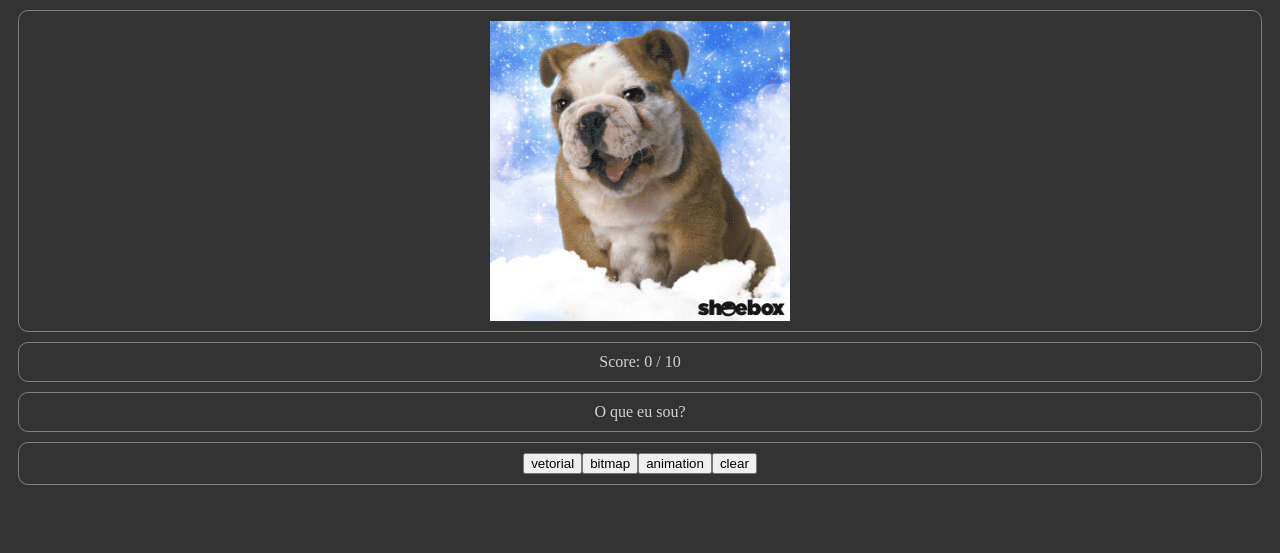
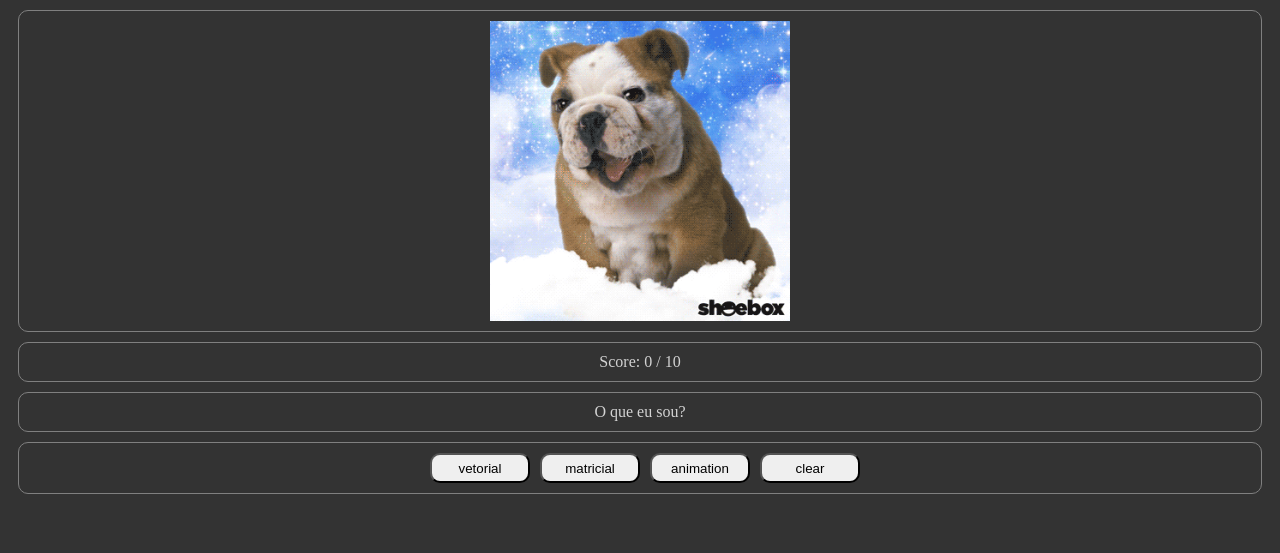
Before and after one commit to shiol/phpmedia, a PHP site: page /media.php in a window 1280 px wide. Shown: the top 553 px of the page. Run offline with PHP 8.4, Linux system fonts and the light colour scheme.

Commit message:
change buttons css

```diff
--- a/media.php
+++ b/media.php
@@ -42,7 +42,7 @@ if (isset($_POST['action']) && isset($_POST['type']) && isset($_POST['answer']))
 if ($type == 'svg' && $answer == 'vetorial') {
     $score += 1;
     echo '<audio id="audio" src="audios/goal.wav" type="audio/wav" autoplay></audio>';
-} else if (($type == 'jpg' || $type == 'png' || $type == 'bmp') && $answer == 'bitmap') {
+} else if (($type == 'jpg' || $type == 'png' || $type == 'bmp') && $answer == 'matricial') {
     $score += 1;
     echo '<audio id="audio" src="audios/goal.wav" type="audio/wav" autoplay></audio>';
 } else if ($type == 'gif'  && $answer == 'animation') {
@@ -74,7 +74,7 @@ if ($score == 10) {
     echo '<div class="box">';
     echo '<input type="hidden" name="action" value="submit" />';
     echo '<input type="submit" name="answer" value="vetorial" disabled>';
-    echo '<input type="submit" name="answer" value="bitmap" disabled>';
+    echo '<input type="submit" name="answer" value="matricial" disabled>';
     echo '<input type="submit" name="answer" value="animation" disabled>';
     echo '<input type="submit" name="answer" value="clear">';
     echo '</div>';
@@ -82,7 +82,7 @@ if ($score == 10) {
     echo '<div class="box">';
     echo '<input type="hidden" name="action" value="submit" />';
     echo '<input type="submit" name="answer" value="vetorial">';
-    echo '<input type="submit" name="answer" value="bitmap">';
+    echo '<input type="submit" name="answer" value="matricial">';
     echo '<input type="submit" name="answer" value="animation">';
     echo '<input type="submit" name="answer" value="clear">';
     echo '</div>';
@@ -112,7 +112,16 @@ echo '</form>';
         color: lightgray;
     }
 
-    body{
+    body {
         background: #333;
     }
+
+    input[type=button],
+    input[type=submit],
+    input[type=reset] {
+        border-radius: 10px;
+        min-width: 100px;
+        min-height: 30px;
+        margin-left: 10px;
+    }
 </style>
```
